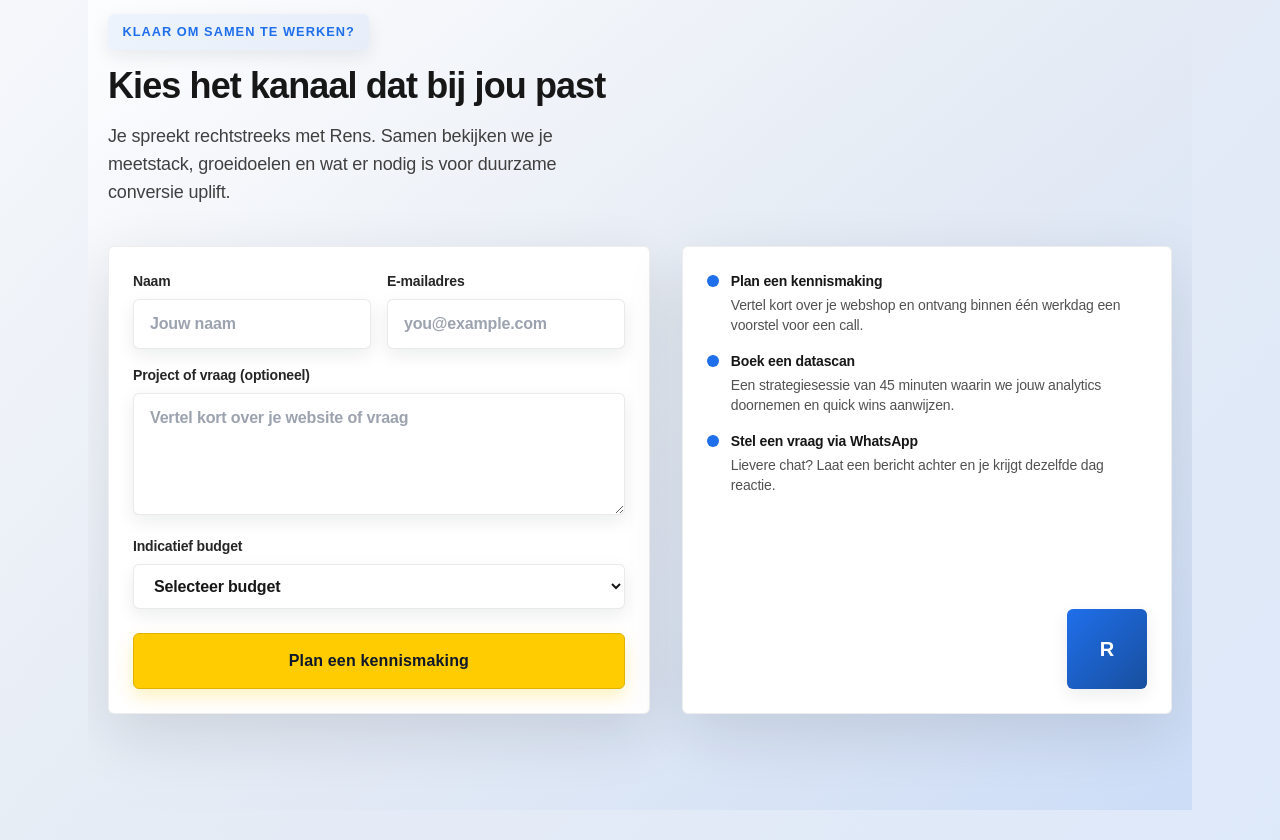
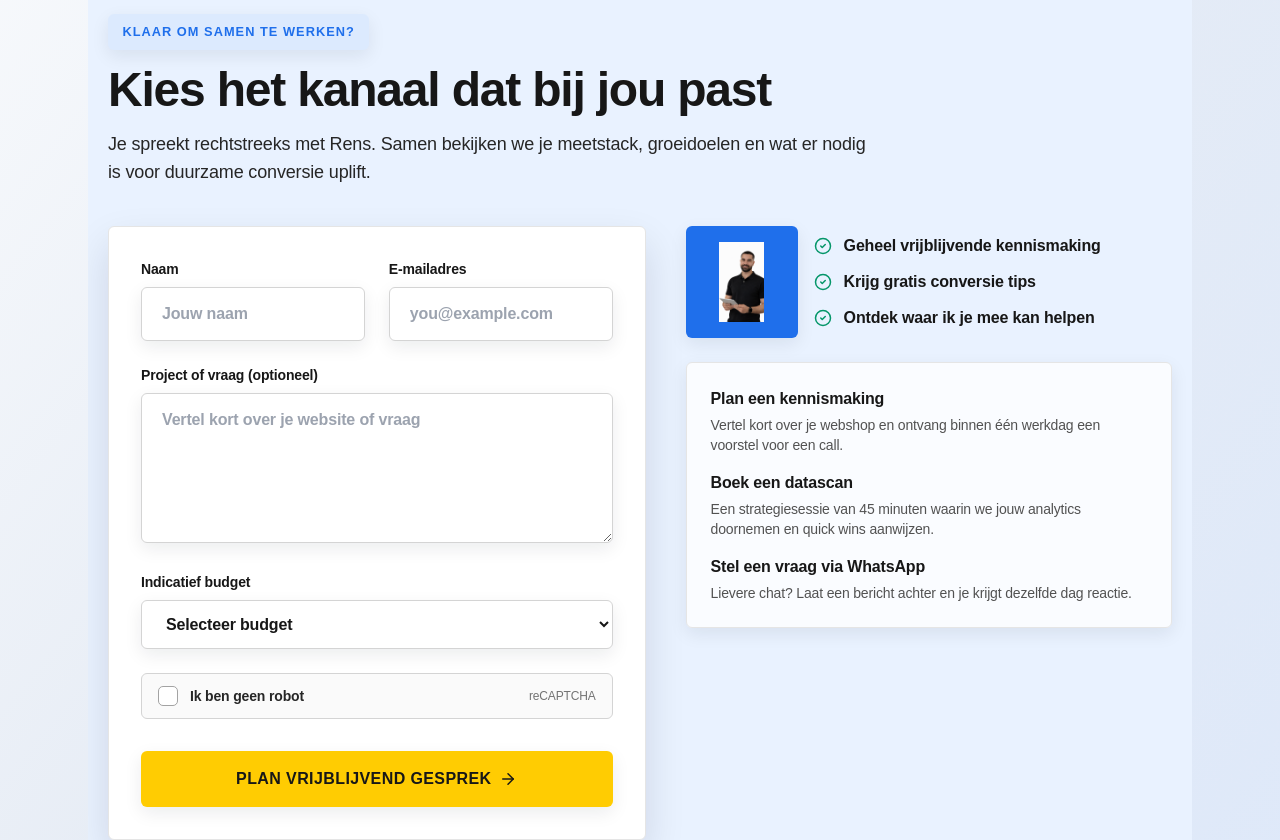
Before and after one commit to ProjectBibo/EcomMeasure3, a React (Vite) app: page /contact in a window 1280 px wide. Shown: the part 680-1520 px from the top of the page. Built offline with nearby package versions, Linux system fonts and the light colour scheme.

Commit message:
Update homepage CTAs and contact styling

```diff
--- a/src/components/Contact.jsx
+++ b/src/components/Contact.jsx
@@ -1,5 +1,6 @@
 import React, { useState } from "react";
 import { motion, useReducedMotion } from "framer-motion";
+import { ArrowRight, CheckCircle2 } from "lucide-react";
 import { useNavigate } from "react-router-dom";
 import { useLanguage } from "../context/LanguageContext";
 import { translations } from "../i18n/content";
@@ -15,8 +16,12 @@ export default function Contact() {
   const { language } = useLanguage();
   const shouldReduceMotion = useReducedMotion();
   const t = translations[language].contact;
-  const primaryCta = translations[language].header.cta;
   const checklist = t.options || [];
+  const checklistHighlights = [
+    "Geheel vrijblijvende kennismaking",
+    "Krijg gratis conversie tips",
+    "Ontdek waar ik je mee kan helpen",
+  ];
   const [status, setStatus] = useState("idle");
   const navigate = useNavigate();
 
@@ -46,71 +51,69 @@ export default function Contact() {
     <section
       id="contact"
       data-snap-section
-      className="relative overflow-hidden bg-gradient-to-br from-white via-surface-soft to-brand-blue/10 py-20 sm:py-24"
+      className="relative overflow-hidden bg-[#e9f2ff] py-20 sm:py-24"
     >
-      <div className="grain-overlay" aria-hidden />
-      <div className="glow-orb glow-orb--primary left-0 top-0 h-64 w-64 opacity-40" aria-hidden />
-
-      <div className="relative site-container grid gap-10 lg:grid-cols-2 lg:items-start">
+      <div className="relative site-container">
         <motion.div
           initial={shouldReduceMotion ? false : { opacity: 0, y: 18 }}
           whileInView={shouldReduceMotion ? { opacity: 1 } : { opacity: 1, y: 0 }}
           viewport={shouldReduceMotion ? undefined : { once: true }}
           transition={shouldReduceMotion ? undefined : { duration: 0.6, ease: "easeOut" }}
-          className="space-y-4"
+          className="max-w-3xl space-y-4"
         >
           <span className="pill-badge shadow-sm">{t.badge}</span>
-          <h2 className="text-3xl font-bold tracking-tight text-neutral-900 sm:text-4xl">{t.heading}</h2>
-          <p className="text-lg text-neutral-700">{t.intro}</p>
+          <h2 className="text-4xl font-extrabold tracking-tight text-neutral-900 sm:text-5xl">{t.heading}</h2>
+          <p className="text-lg text-neutral-800">{t.intro}</p>
         </motion.div>
 
-        <div className="grid gap-8 lg:col-span-2 lg:grid-cols-[1.05fr_0.95fr]">
+        <div className="mt-10 grid gap-10 lg:grid-cols-[1.05fr_0.95fr] lg:items-start">
           <motion.form
             initial={shouldReduceMotion ? false : { opacity: 0, y: 20 }}
             whileInView={shouldReduceMotion ? { opacity: 1 } : { opacity: 1, y: 0 }}
             viewport={shouldReduceMotion ? undefined : { once: true }}
             transition={shouldReduceMotion ? undefined : { duration: 0.5, delay: 0.1 }}
-            className="rounded-3xl border border-neutral-200/70 bg-white p-6 shadow-[0_20px_60px_rgba(15,23,42,0.12)]"
+            className="rounded-2xl border border-neutral-200 bg-white p-8 shadow-[0_18px_40px_rgba(12,18,38,0.12)]"
             action="https://formspree.io/f/mpqzpevp"
             method="POST"
             onSubmit={handleSubmit}
           >
-            <div className="grid gap-4 sm:grid-cols-2">
-              <label className="space-y-2 text-sm font-semibold text-neutral-800">
+            <div className="space-y-6">
+              <div className="grid gap-6 sm:grid-cols-2">
+                <label className="space-y-2 text-sm font-semibold text-neutral-900">
                   <span>{language === "nl" ? "Naam" : "Name"}</span>
                   <input
                     type="text"
                     name="name"
-                  className="w-full rounded-xl border border-neutral-200/80 bg-white px-4 py-3 text-base text-neutral-900 shadow-sm focus:border-brand-blue focus:outline-none focus:ring-2 focus:ring-brand-blue/40"
+                    className="w-full rounded-2xl border border-neutral-300 bg-white px-5 py-3.5 text-base text-neutral-900 shadow-sm focus:border-brand-blue focus:outline-none focus:ring-2 focus:ring-brand-blue/30"
                     placeholder={language === "nl" ? "Jouw naam" : "Your name"}
                     required
                   />
                 </label>
-              <label className="space-y-2 text-sm font-semibold text-neutral-800">
+                <label className="space-y-2 text-sm font-semibold text-neutral-900">
                   <span>{language === "nl" ? "E-mailadres" : "Email"}</span>
                   <input
                     type="email"
                     name="email"
-                  className="w-full rounded-xl border border-neutral-200/80 bg-white px-4 py-3 text-base text-neutral-900 shadow-sm focus:border-brand-blue focus:outline-none focus:ring-2 focus:ring-brand-blue/40"
+                    className="w-full rounded-2xl border border-neutral-300 bg-white px-5 py-3.5 text-base text-neutral-900 shadow-sm focus:border-brand-blue focus:outline-none focus:ring-2 focus:ring-brand-blue/30"
                     placeholder="you@example.com"
                     required
                   />
                 </label>
               </div>
-            <label className="mt-4 block space-y-2 text-sm font-semibold text-neutral-800">
+              <label className="block space-y-2 text-sm font-semibold text-neutral-900">
                 <span>{language === "nl" ? "Project of vraag (optioneel)" : "Project or question (optional)"}</span>
                 <textarea
                   name="message"
-                rows="4"
-                className="w-full rounded-xl border border-neutral-200/80 bg-white px-4 py-3 text-base text-neutral-900 shadow-sm focus:border-brand-blue focus:outline-none focus:ring-2 focus:ring-brand-blue/40"
+                  rows="5"
+                  className="w-full rounded-2xl border border-neutral-300 bg-white px-5 py-3.5 text-base text-neutral-900 shadow-sm focus:border-brand-blue focus:outline-none focus:ring-2 focus:ring-brand-blue/30"
                   placeholder={language === "nl" ? "Vertel kort over je website of vraag" : "Share a bit about your site or question"}
                 />
               </label>
-            <label className="mt-4 block space-y-2 text-sm font-semibold text-neutral-800">
+              <label className="block space-y-2 text-sm font-semibold text-neutral-900">
                 <span>{language === "nl" ? "Indicatief budget" : "Estimated budget"}</span>
                 <select
                   name="budget"
-                className="w-full rounded-xl border border-neutral-200/80 bg-white px-4 py-3 text-base text-neutral-900 shadow-sm focus:border-brand-blue focus:outline-none focus:ring-2 focus:ring-brand-blue/40"
+                  className="w-full rounded-2xl border border-neutral-300 bg-white px-5 py-3.5 text-base text-neutral-900 shadow-sm focus:border-brand-blue focus:outline-none focus:ring-2 focus:ring-brand-blue/30"
                   defaultValue=""
                 >
                   {budgetOptions.map((option) => (
@@ -120,12 +123,21 @@ export default function Contact() {
                   ))}
                 </select>
               </label>
+              <div className="flex items-center justify-between rounded-xl border border-neutral-300 bg-neutral-50 px-4 py-3 text-sm font-semibold text-neutral-800">
+                <div className="flex items-center gap-3">
+                  <span className="flex h-5 w-5 items-center justify-center rounded border border-neutral-400 bg-white" aria-hidden />
+                  <span>Ik ben geen robot</span>
+                </div>
+                <span className="text-xs font-medium text-neutral-500">reCAPTCHA</span>
+              </div>
+            </div>
             <button
               type="submit"
               id="cta-primary"
-  className="button-primary mt-6 w-full justify-center"
+              className="mt-8 inline-flex w-full items-center justify-center gap-2 rounded-2xl bg-brand-yellow px-6 py-4 text-base font-semibold uppercase tracking-wide text-neutral-900 shadow-lg transition hover:bg-brand-yellow-dark focus:outline-none focus:ring-2 focus:ring-brand-blue/40"
             >
-              {primaryCta}
+              Plan vrijblijvend gesprek
+              <ArrowRight size={18} aria-hidden />
             </button>
             {status === "success" && (
               <p className="mt-4 text-sm text-neutral-800">Bedankt, we nemen contact met je op.</p>
@@ -137,21 +149,34 @@ export default function Contact() {
             whileInView={shouldReduceMotion ? { opacity: 1 } : { opacity: 1, y: 0 }}
             viewport={shouldReduceMotion ? undefined : { once: true }}
             transition={shouldReduceMotion ? undefined : { duration: 0.55, delay: 0.12 }}
-            className="relative h-full rounded-3xl border border-neutral-200/70 bg-white p-6 shadow-[0_20px_60px_rgba(15,23,42,0.12)]"
+            className="flex h-full flex-col gap-6 rounded-2xl bg-transparent"
           >
-            <div className="space-y-4">
-              {checklist.slice(0, 4).map((item) => (
-                <div key={item.title} className="flex items-start gap-3">
-                  <span className="mt-1 inline-flex h-3 w-3 flex-shrink-0 rounded-full bg-brand-blue" aria-hidden />
-                  <div className="space-y-1">
-                    <p className="text-sm font-semibold text-neutral-900">{item.title}</p>
-                    <p className="text-sm text-neutral-600">{item.description}</p>
+            <div className="flex items-center gap-4">
+              <div className="flex h-28 w-28 items-center justify-center rounded-full bg-brand-blue shadow-lg ring-8 ring-[#dbe8ff]">
+                <img
+                  src="/Ik.svg"
+                  alt="Portret van [naam], oprichter van EcomMeasure"
+                  className="h-20 w-20 object-contain"
+                />
               </div>
+              <div className="space-y-3 text-base font-semibold text-neutral-900">
+                {checklistHighlights.map((item) => (
+                  <div key={item} className="flex items-center gap-3">
+                    <CheckCircle2 size={18} className="text-emerald-600" aria-hidden />
+                    <span>{item}</span>
                   </div>
                 ))}
               </div>
-            <div className="absolute bottom-6 right-6 flex h-20 w-20 items-center justify-center rounded-full bg-gradient-to-br from-brand-blue to-brand-teal text-white shadow-lg ring-8 ring-white/70">
-              <span className="text-xl font-bold">R</span>
+            </div>
+            <div className="rounded-2xl border border-neutral-200 bg-white/80 p-6 shadow-md">
+              <div className="space-y-4">
+                {checklist.slice(0, 3).map((item) => (
+                  <div key={item.title} className="space-y-1">
+                    <p className="text-base font-semibold text-neutral-900">{item.title}</p>
+                    <p className="text-sm text-neutral-600">{item.description}</p>
+                  </div>
+                ))}
+              </div>
             </div>
           </motion.div>
         </div>
--- a/src/components/ExpressiveText.jsx
+++ b/src/components/ExpressiveText.jsx
@@ -3,7 +3,7 @@ import { motion, useReducedMotion } from "framer-motion";
 
 const KEYWORDS = {
   en: ["measure", "measurement", "optimize", "optimise", "optimization", "grow", "growth"],
-  nl: ["meten", "measurement", "optimaliseren", "optimalisatie", "groei", "groeien"],
+  nl: ["meten", "measurement", "optimaliseren", "optimalisatie", "groeien", "groei"],
 };
 
 const wordVariants = {
--- a/src/components/Hero.jsx
+++ b/src/components/Hero.jsx
@@ -1,16 +1,10 @@
 // src/components/Hero.jsx
 import React, { Fragment, useEffect, useMemo, useState } from "react";
 import { AnimatePresence, motion, useReducedMotion } from "framer-motion";
-import { Link } from "react-router-dom";
-import { ArrowRight, Sparkles } from "lucide-react";
+import { ArrowRight, CheckCircle2, Mail } from "lucide-react";
 import { useLanguage } from "../context/LanguageContext";
 import { translations } from "../i18n/content";
-import useViewTransitionNavigate, {
-  createViewTransitionClickHandler,
-} from "../hooks/useViewTransitionNavigate";
 import { AnimatedParagraph } from "./ExpressiveText";
-
-const MotionLink = motion(Link);
 
 const gradientHeadlineClass = "bg-gradient-to-r from-brand-blue to-brand-teal bg-clip-text text-transparent";
 
@@ -19,15 +13,6 @@ export default function Hero() {
   const { language } = useLanguage();
   const t = translations[language].hero;
   const [phraseIndex, setPhraseIndex] = useState(0);
-  const navigateWithTransition = useViewTransitionNavigate();
-  const handlePrimaryCtaClick = useMemo(
-    () => createViewTransitionClickHandler(navigateWithTransition, "/contact"),
-    [navigateWithTransition]
-  );
-  const handleSecondaryCtaClick = useMemo(
-    () => createViewTransitionClickHandler(navigateWithTransition, "/measurement"),
-    [navigateWithTransition]
-  );
   const phrasesFromLocale = t.rotatingPhrases ?? [];
   const rotatingPhrases = phrasesFromLocale.length > 0 ? phrasesFromLocale : [""];
   const leadWords = useMemo(() => t.titleLead.trim().split(/\s+/), [t.titleLead]);
@@ -71,7 +56,7 @@ export default function Hero() {
               transition={shouldReduceMotion ? undefined : { duration: 0.7, ease: "easeOut" }}
               className="pill-badge shadow-sm"
             >
-              <Sparkles size={14} /> {t.badge}
+              {t.badge}
             </motion.span>
 
             <motion.h1
@@ -153,24 +138,55 @@ export default function Hero() {
               initial={shouldReduceMotion ? false : { opacity: 0, scale: 0.95 }}
               animate={{ opacity: 1, scale: 1 }}
               transition={shouldReduceMotion ? undefined : { delay: 0.15, duration: 0.6 }}
-              className="flex flex-wrap items-center justify-start gap-3"
+              className="w-full max-w-xl"
             >
-              <MotionLink
-                whileHover={shouldReduceMotion ? undefined : { scale: 1.01 }}
-                whileTap={shouldReduceMotion ? undefined : { scale: 0.97 }}
-                to="/contact"
-                className="button-primary text-sm uppercase tracking-wide"
-                onClick={handlePrimaryCtaClick}
-              >
-                {t.primaryCta} <ArrowRight size={18} />
-              </MotionLink>
-              <Link
-                to="/measurement"
-                className="button-secondary text-sm"
-                onClick={handleSecondaryCtaClick}
-              >
-                {t.secondaryCta}
-              </Link>
+              <div className="rounded-2xl bg-brand-yellow p-5 shadow-lg sm:p-6">
+                <div className="flex items-center gap-3 text-base font-semibold text-neutral-900 sm:text-lg">
+                  <span className="flex h-10 w-10 items-center justify-center rounded-full bg-white/80 text-brand-blue">
+                    <Mail size={18} aria-hidden />
+                  </span>
+                  <span>Gratis CRO-tips direct in je inbox:</span>
+                </div>
+                <form className="mt-4 space-y-4" onSubmit={(event) => event.preventDefault()}>
+                  <div className="flex flex-col gap-3 sm:flex-row sm:items-center sm:gap-4">
+                    <label className="sr-only" htmlFor="hero-email">
+                      E-mailadres
+                    </label>
+                    <div className="relative flex-1">
+                      <span className="pointer-events-none absolute left-3 top-1/2 -translate-y-1/2 text-brand-blue" aria-hidden>
+                        <Mail size={16} />
+                      </span>
+                      <input
+                        id="hero-email"
+                        type="email"
+                        inputMode="email"
+                        placeholder="je@email.nl"
+                        className="w-full rounded-xl border border-neutral-200/70 bg-white px-4 py-3 pl-10 text-base text-neutral-900 placeholder:text-neutral-500 shadow-sm focus:outline-none"
+                        required
+                      />
+                    </div>
+                    <motion.button
+                      whileHover={shouldReduceMotion ? undefined : { scale: 1.01 }}
+                      whileTap={shouldReduceMotion ? undefined : { scale: 0.98 }}
+                      type="submit"
+                      className="inline-flex items-center justify-center gap-2 rounded-xl bg-brand-yellow-dark px-4 py-3 text-sm font-semibold uppercase tracking-wide text-neutral-900 shadow-md transition hover:bg-brand-yellow focus:outline-none sm:px-6"
+                    >
+                      Meld je aan!
+                      <ArrowRight size={16} aria-hidden />
+                    </motion.button>
+                  </div>
+                  <ul className="space-y-2 text-sm font-semibold text-neutral-900">
+                    <li className="flex items-center gap-2">
+                      <CheckCircle2 size={16} className="text-emerald-600" aria-hidden />
+                      5.000+ mensen ontvangen mijn CRO tips
+                    </li>
+                    <li className="flex items-center gap-2">
+                      <CheckCircle2 size={16} className="text-emerald-600" aria-hidden />
+                      Max één e-mail per maand
+                    </li>
+                  </ul>
+                </form>
+              </div>
             </motion.div>
 
             <div className="pb-4" aria-hidden />
--- a/src/components/ProblemSolution.jsx
+++ b/src/components/ProblemSolution.jsx
@@ -1,21 +1,13 @@
 import React from "react";
-import { Link } from "react-router-dom";
-import { ArrowRight } from "lucide-react";
 import { motion, useReducedMotion } from "framer-motion";
 import { useLanguage } from "../context/LanguageContext";
 import { translations } from "../i18n/content";
 import { AnimatedHeading, AnimatedParagraph } from "./ExpressiveText";
-import useViewTransitionNavigate, {
-  createViewTransitionClickHandler,
-} from "../hooks/useViewTransitionNavigate";
 
 export default function ProblemSolution() {
   const shouldReduceMotion = useReducedMotion();
   const { language } = useLanguage();
   const copy = translations[language].problemSolution;
-  const ctaLabel = translations[language].header?.cta ?? translations[language].hero?.primaryCta ?? "";
-  const navigateWithTransition = useViewTransitionNavigate();
-  const handleCtaClick = createViewTransitionClickHandler(navigateWithTransition, "/contact");
 
   return (
     <section className="section-shell bg-white" aria-labelledby="problem-solution-heading">
@@ -50,17 +42,6 @@ export default function ProblemSolution() {
               highlight
               className="text-base leading-relaxed text-neutral-800"
             />
-            <div className="flex items-center gap-3">
-              <Link
-                to="/contact"
-                className="inline-flex items-center gap-2 text-sm font-semibold text-brand-blue transition hover:text-brand-teal"
-                onClick={handleCtaClick}
-              >
-                {ctaLabel}
-                <ArrowRight size={16} aria-hidden />
-              </Link>
-              <span className="text-sm text-neutral-500">{copy.ctaHelper}</span>
-            </div>
           </div>
         </div>
       </div>
```
Lines whose indentation alone changed are shown as unchanged.
